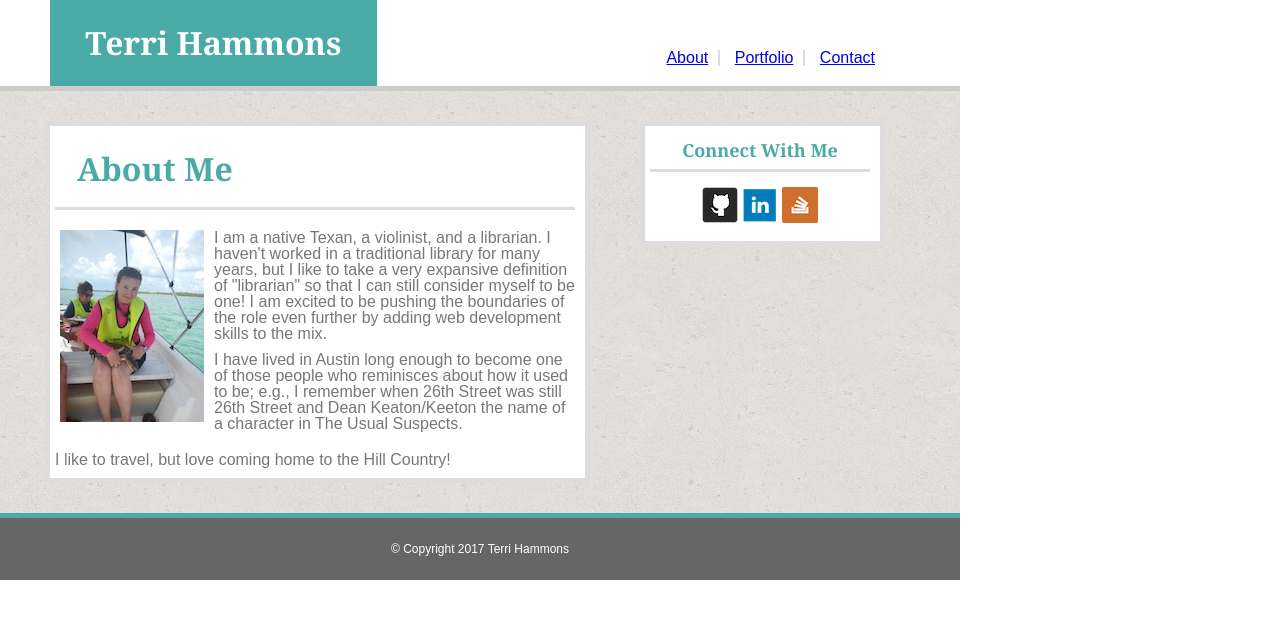
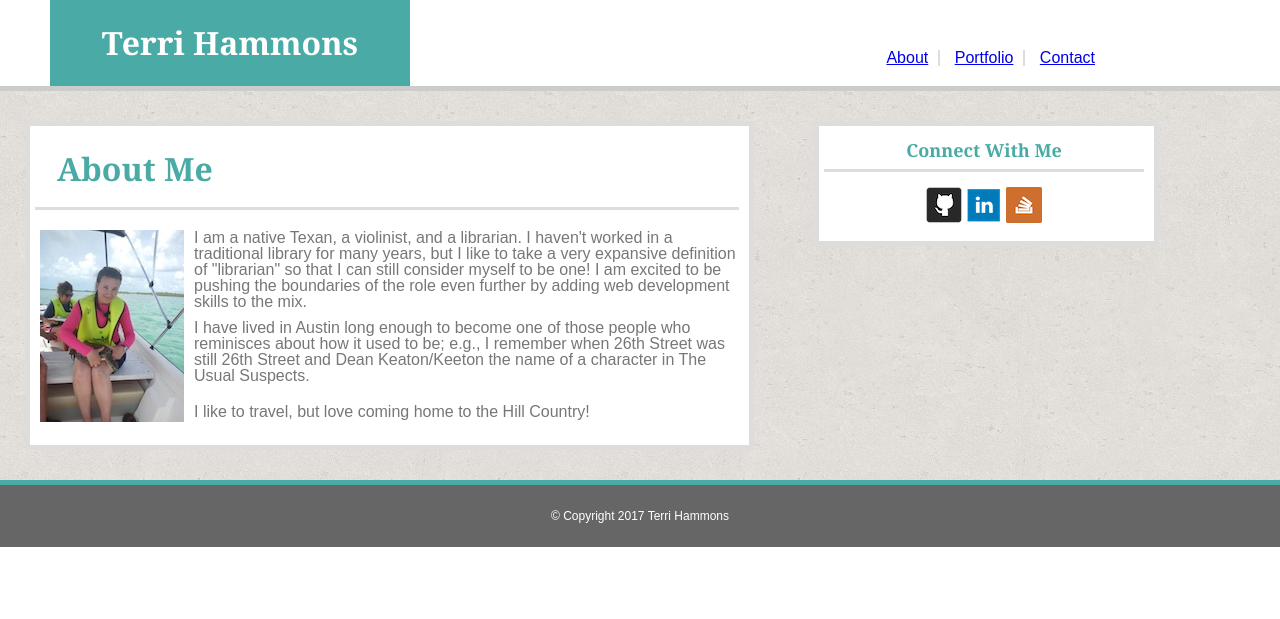
Before and after one commit to tmhammons91/Responsive-Portfolio, a PHP site: page /index.php in a window 1280 px wide. Shown: the top 619 px of the page. Run offline with PHP 8.4, Linux system fonts and the light colour scheme.

Commit message:
updated files

```diff
--- a/assets/css/style.css
+++ b/assets/css/style.css
@@ -1,7 +1,7 @@
 body {
 	font-family: "Arial", "Helvetica Neue", Helvetica, sans-serif;
 	color: #777777;
-	width: 960px;
+	width: 100%;
 
 }
 
@@ -18,7 +18,7 @@ header {
 	border-bottom-color: #cccccc;
 	font-family: 'Georgia', Times, "Times New Roman", serif;
 	margin-bottom: 0px;
-	width: 960px;
+	width: 100%;
 
 }
 
@@ -45,7 +45,7 @@ h3 {
   /*position: relative;
   top: 10px;
   left: 300px;*/
-  padding-right: 75px;
+  padding-right: 175px;
 	font-family: "Arial", "Helvetica Neue", Helvetica, sans-serif;
 }
 
@@ -82,7 +82,7 @@ h3 {
 	background-color: #4aaaa5;
 	text-align: center;
 	color: #ffffff;
-	width: 33%;
+	width: 350px;
 	padding: 5px;
 	margin-left: 50px;
   float: left;
@@ -108,7 +108,7 @@ p {
 
 .main-content {
 	float: left;
-	width: 520px;
+	width: 55%;
 	background-color: #ffffff;
 	border-style: solid;
 	border-width: 5px;
@@ -117,7 +117,7 @@ p {
 	padding-right: 10px;
 	padding-bottom: 10px;
 	padding-left: 5px;
-	margin-left: 45px;
+	margin-left: 25px;
 	margin-top: 30px;
 	margin-bottom: 30px;
 	margin-right: 40px;
@@ -125,15 +125,15 @@ p {
 
 .connect {
 	float: left;
-	width: 220px;
+	width: 25%;
 	padding-top: 5px;
 	padding-right: 10px;
 	padding-bottom: 5px;
 	padding-left: 5px;
-	margin-left: 10px;
+	margin-left: 20px;
 	margin-top: 30px;
 	margin-bottom: 30px;
-	margin-right: 50px;
+	margin-right: 25px;
 	background-color: #ffffff;
 	border-style: solid;
 	border-width: 5px;
```
Also changed, not shown: 1 other file.
